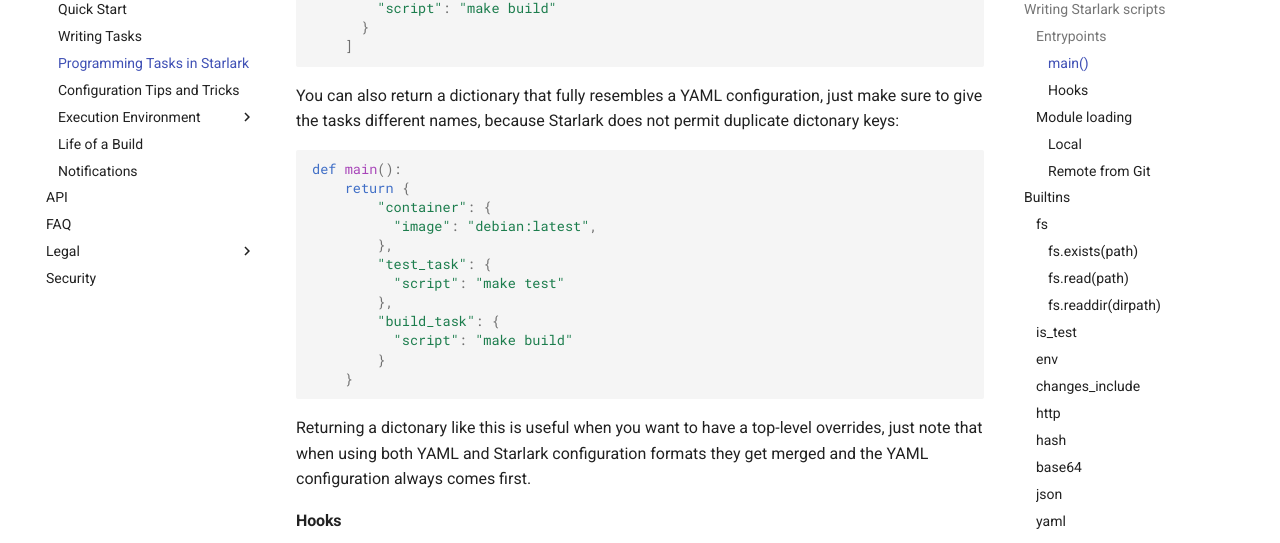
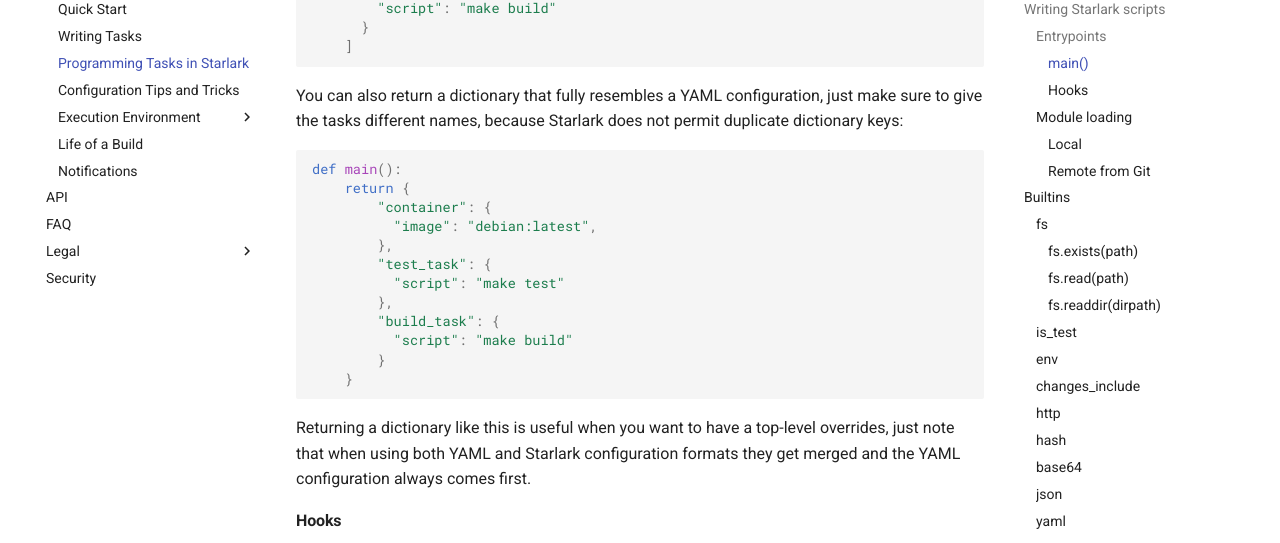
Before and after one commit to cirruslabs/cirrus-ci-docs, an MkDocs documentation site: the page built from docs/guide/programming-tasks.md, in a window 1280 px wide and 900 px high, scrolled down 2580 px. Shown: the part 174-717 px from the top of the window. Built offline with MkDocs 1.6.1 and Material for MkDocs 9.7.7, drawn with Linux system fonts in a browser that asks for light colours; comment, search, counter and statistics services are not loaded.

Commit message:
Fix spelling: dictonary → dictionary

````diff
--- a/docs/guide/programming-tasks.md
+++ b/docs/guide/programming-tasks.md
@@ -95,7 +95,7 @@ def main():
     ]
 ```
 
-You can also return a dictionary that fully resembles a YAML configuration, just make sure to give the tasks different names, because Starlark does not permit duplicate dictonary keys:
+You can also return a dictionary that fully resembles a YAML configuration, just make sure to give the tasks different names, because Starlark does not permit duplicate dictionary keys:
 
 ```python
 def main():
@@ -112,7 +112,7 @@ def main():
     }
 ```
 
-Returning a dictonary like this is useful when you want to have a top-level overrides, just note that when using both YAML and Starlark configuration formats they get merged and the YAML configuration always comes first.
+Returning a dictionary like this is useful when you want to have a top-level overrides, just note that when using both YAML and Starlark configuration formats they get merged and the YAML configuration always comes first.
 
 #### Hooks
 
````
